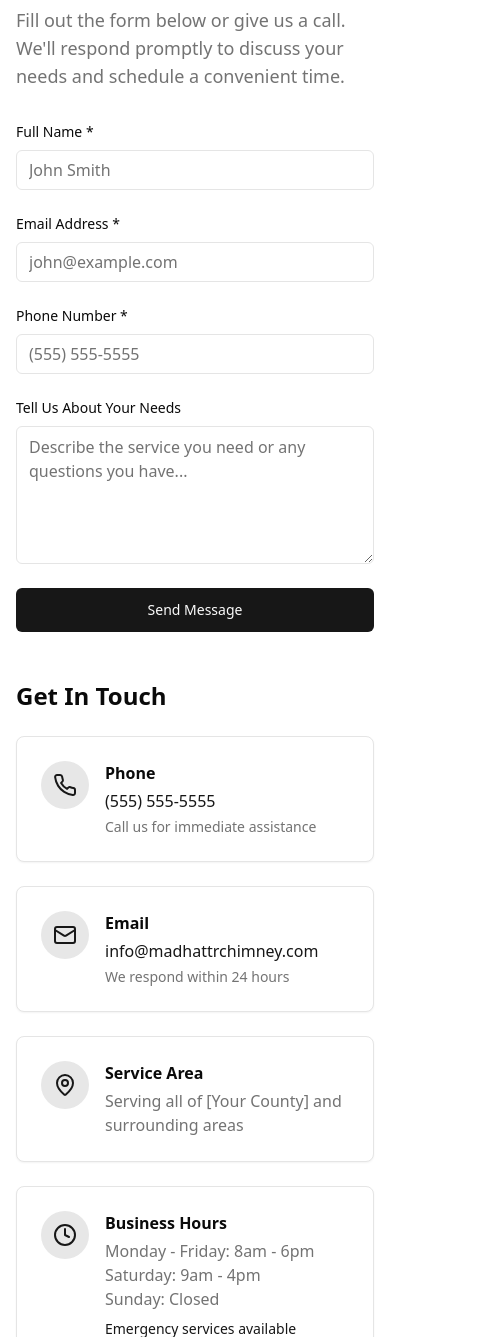
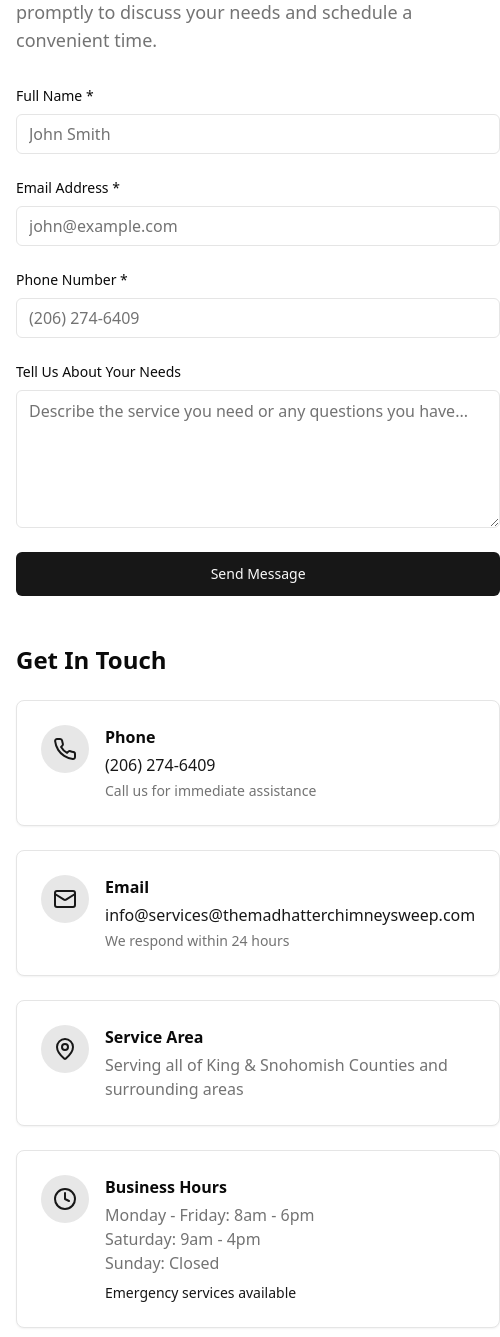
Before and after one commit to jaystonez/mad-hatter-chimney-sweep, a Next.js app: page / in a window 390 px wide. Shown: the part 7940-9277 px from the top of the page, 500 px wide, since content can reach past the window. Built offline with nearby package versions, Linux system fonts and the light colour scheme; a web font is replaced by a local one.

Commit message:
fix: real phone (206)274-6409, real email, King & Snohomish service area

```diff
--- a/components/cta.tsx
+++ b/components/cta.tsx
@@ -78,7 +78,7 @@ export default function CTA() {
                     required
                     value={formData.phone}
                     onChange={(e) => setFormData({ ...formData, phone: e.target.value })}
-                    placeholder="(555) 555-5555"
+                    placeholder="(206) 274-6409"
                   />
                 </div>
               </div>
@@ -115,8 +115,8 @@ export default function CTA() {
                     </div>
                     <div>
                       <p className="font-semibold text-foreground mb-1">Phone</p>
-                      <a href="tel:+15555555555" className="text-primary hover:underline">
-                        (555) 555-5555
+                      <a href="tel:+12062746409555" className="text-primary hover:underline">
+                        (206) 274-6409
                       </a>
                       <p className="text-sm text-muted-foreground mt-1">
                         Call us for immediate assistance
@@ -132,8 +132,8 @@ export default function CTA() {
                     </div>
                     <div>
                       <p className="font-semibold text-foreground mb-1">Email</p>
-                      <a href="mailto:info@madhattrchimney.com" className="text-primary hover:underline">
-                        info@madhattrchimney.com
+                      <a href="mailto:info@services@themadhatterchimneysweep.com" className="text-primary hover:underline">
+                        info@services@themadhatterchimneysweep.com
                       </a>
                       <p className="text-sm text-muted-foreground mt-1">
                         We respond within 24 hours
@@ -150,7 +150,7 @@ export default function CTA() {
                     <div>
                       <p className="font-semibold text-foreground mb-1">Service Area</p>
                       <p className="text-muted-foreground">
-                        Serving all of [Your County] and surrounding areas
+                        Serving all of King & Snohomish Counties and surrounding areas
                       </p>
                     </div>
                   </CardContent>
```
